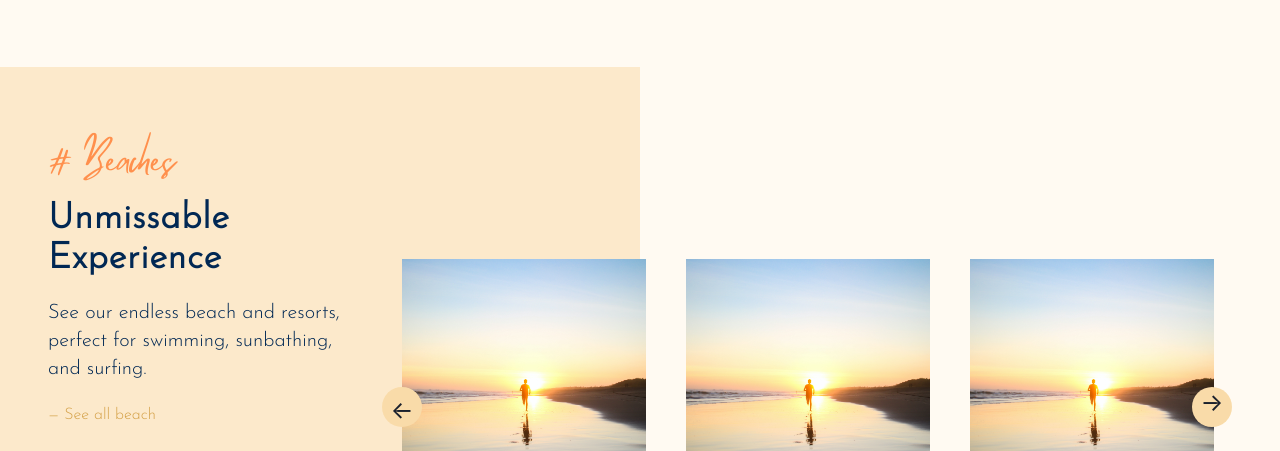
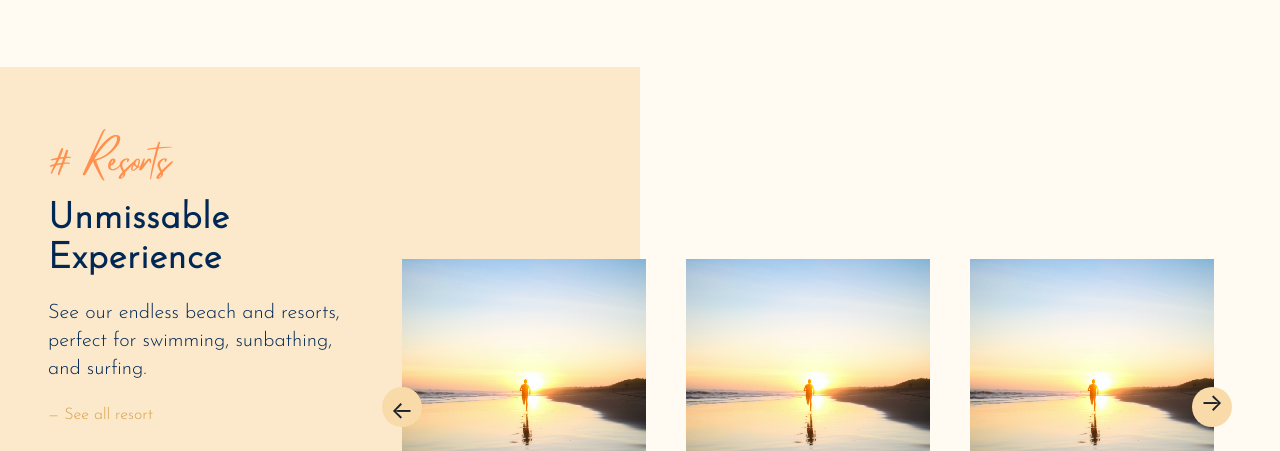
Before and after one commit to Rej327/Catanauan-Tour-Guide, a React (Vite) app: page / in a window 1280 px wide. Shown: the part 2680-3131 px from the top of the page. Built offline with nearby package versions, Linux system fonts and the light colour scheme.

Commit message:
Add Link to specific page

```diff
--- a/src/components/home_page/HotelCarouselSection.jsx
+++ b/src/components/home_page/HotelCarouselSection.jsx
@@ -1,6 +1,7 @@
 import React from "react";
 import { hc1, hc2 } from "../../assets";
 import Button from "../common/Button";
+import { Link } from "react-router-dom";
 
 const HotelCarouselSection = ({ className }) => {
   return (
@@ -13,7 +14,9 @@ const HotelCarouselSection = ({ className }) => {
             Wether you're looking for a place to relax and unwind or a place to
             host a business meeting, we have the perfect hotel for you.
           </p>
-          <Button className="text-black text-xl px-6 py-2" label="View" />
+          <Link to="/hotels">
+            <Button className="text-black text-xl px-6 py-2" label="View" />
+          </Link>
         </div>
         <div className="h-[100%] w-[50%] max-sm:hidden">
           <img src={hc2} alt="Image" className="h-full w-full object-cover" />
--- a/src/components/home_page/Resorts.jsx
+++ b/src/components/home_page/Resorts.jsx
@@ -1,6 +1,7 @@
 import React, { useContext } from "react";
 import Carousel from "../common/Carousel";
 import { LangContext } from "../../App";
+import { Link } from "react-router-dom";
 
 const Resorts = ({ className, id }) => {
   const { language } = useContext(LangContext);
@@ -14,7 +15,7 @@ const Resorts = ({ className, id }) => {
       </div>
       <div className="relative max-w-[1300px] mx-auto px-2 md:px-[2rem] lg:px-[3rem] -mt-[23rem]">
         <div className="md:absolute lg:-mt-[10rem] max-w-[300px]">
-          <p className="font-header hashColor text-4xl mt-10"># Beaches</p>
+          <p className="font-header hashColor text-4xl mt-10"># Resorts</p>
           <p className="text-4xl font-bold tracking-wide my-5">
             Unmissable <br />
             Experience
@@ -23,7 +24,11 @@ const Resorts = ({ className, id }) => {
             See our endless beach and resorts, perfect for swimming, sunbathing,
             and surfing.
           </p>
-          <p className="text-[#d4a148] my-5">— See all beach</p>
+          <Link to="/resorts">
+            <p className="text-[#d4a148] my-5 hover:translate-x-2 hover:font-bold duration-300">
+              — See all resort
+            </p>
+          </Link>
         </div>
         <div className="mb-12 ml-auto lg:mt-[10rem] md:max-w-[300px] lg:max-w-[850px] h-[250px] right-[5%] top-[15rem]">
           <Carousel>
--- a/src/components/home_page/RestoCarouselSection.jsx
+++ b/src/components/home_page/RestoCarouselSection.jsx
@@ -1,6 +1,7 @@
 import React from "react";
 import { rc1, rc2 } from "../../assets";
 import Button from "../common/Button";
+import { Link } from "react-router-dom";
 
 const RestoCarouselSection = ({ className }) => {
   return (
@@ -13,7 +14,9 @@ const RestoCarouselSection = ({ className }) => {
             Wether you're in the mood for fine dining or casual fare, we have a
             restaurant that will satisfy your cravings.
           </p>
-          <Button className="text-black text-xl px-6 py-2" label="View" />
+          <Link to="/restaurants">
+            <Button className="text-black text-xl px-6 py-2" label="View" />
+          </Link>
         </div>
         <div className="h-[100%] w-[50%] max-sm:hidden">
           <img src={rc2} alt="Image" className="h-full w-full object-cover" />
```
